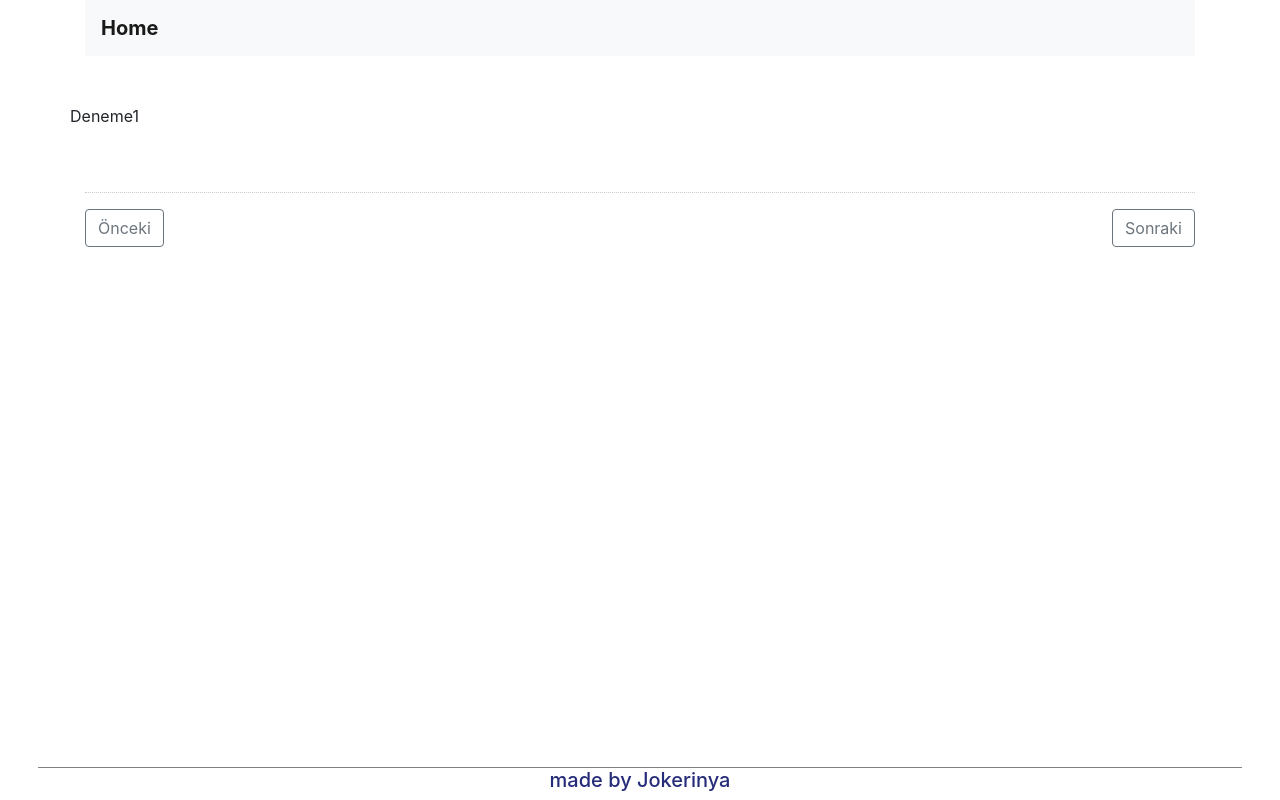
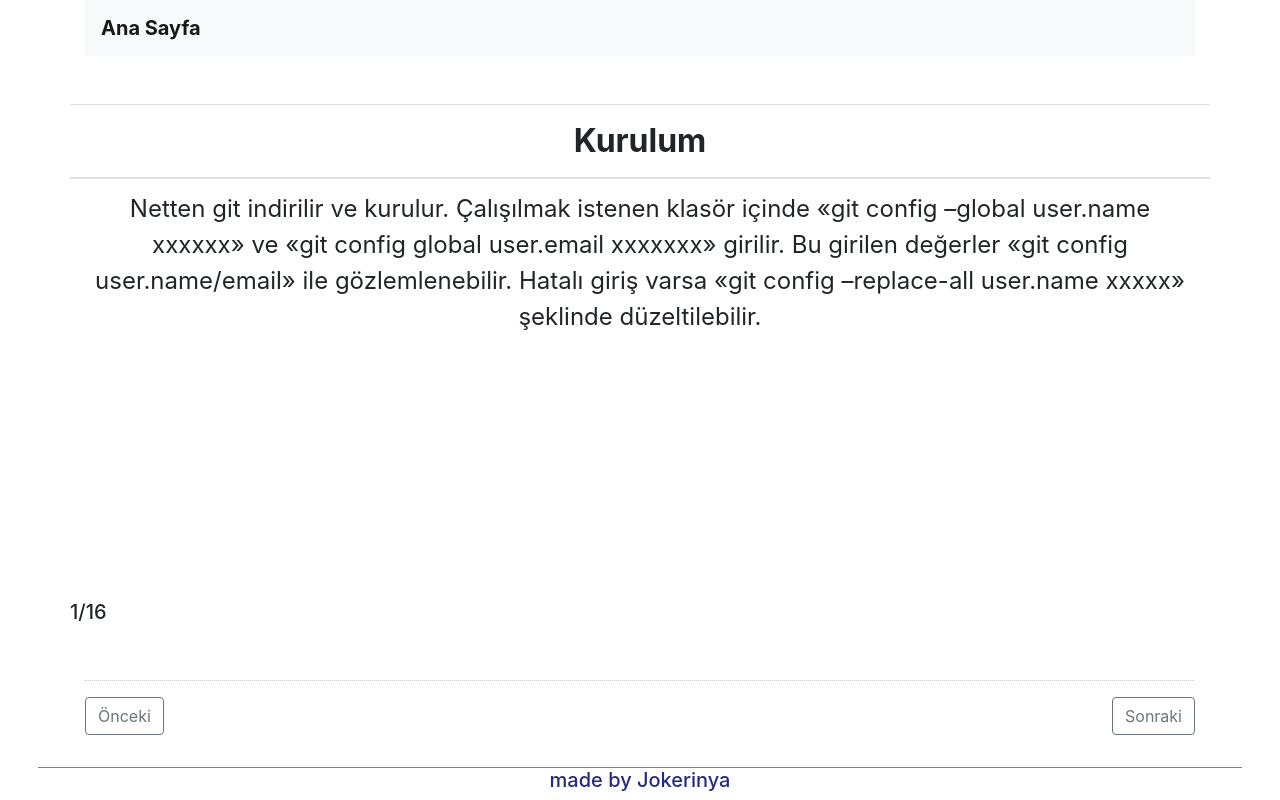
Before and after one commit to jokerinya2013/gitNotes, a Vue app in the folder my-slider/: page /slayts in a window 1280 px wide. Built offline with nearby package versions, Linux system fonts and the light colour scheme.

Commit message:
sistem çalışıyor makyaj yapılacak

```diff
--- a/my-slider/src/components/Header.vue
+++ b/my-slider/src/components/Header.vue
@@ -1,11 +1,11 @@
 <template>
-  <nav class="navbar navbar-light bg-light">
-    <a class="navbar-brand font-weight-bold" href="/">Home</a>
-  </nav>
+    <nav class="navbar navbar-light bg-light">
+        <a class="navbar-brand font-weight-bold" href="/">Ana Sayfa</a>
+    </nav>
 </template>
 
 <script>
 export default {
-  name: "app-header"
-};
+    name: 'app-header',
+}
 </script>
--- a/my-slider/src/slayts/Slayt.vue
+++ b/my-slider/src/slayts/Slayt.vue
@@ -1,54 +1,85 @@
 <template>
     <div>
         <div class="row mt-5 align-items-center">
-      <p>{{info[i].bas}}</p>
+            <table class="table" style="height: 30rem;">
+                <thead>
+                    <tr>
+                        <th scope="col" class="text-center baslik">{{ info[i].bas }}</th>
+                    </tr>
+                </thead>
+                <tbody>
+                    <tr>
+                        <td class="text-center bilgi">{{ info[i].bilgi }}</td>
+                    </tr>
+                </tbody>
+            </table>
+            <h5 class="float-right">{{ i + 1 }}/{{ info.length }}</h5>
         </div>
 
         <div class="mt-5 slayt_footer">
-      <button type="button" class="btn btn-outline-secondary float-left" @click="nav('prev')">Önceki</button>
+            <button
+                type="button"
+                class="btn btn-outline-secondary float-left"
+                :class="{ disabled: son }"
+                @click="nav('prev')"
+            >
+                Önceki
+            </button>
+
             <button
                 type="button"
                 class="btn btn-outline-secondary float-right"
+                :class="{ disabled: son }"
                 @click="nav('next')"
-      >Sonraki</button>
+            >
+                Sonraki
+            </button>
         </div>
     </div>
 </template>
 
 <script>
 /* burada js de yer alacak olan bilgiler dönecek. */
-import { info } from "./data";
+import { info } from './data'
 export default {
-  name: "Slayt",
+    name: 'Slayt',
     data() {
         return {
             info: info,
-      i: 0
-    };
+            i: 0,
+            son: false,
+        }
     },
     methods: {
         nav(side) {
-      if (side === "prev") {
+            if (side === 'prev') {
                 if (this.i === 0) {
-          this.i = 0;
+                    this.i = 0
                 } else {
-          this.i--;
+                    this.i--
                 }
             } else {
                 if (this.i === this.info.length - 1) {
-          this.i = this.info.length - 1;
+                    this.i = this.info.length - 1
                 } else {
-          this.i++;
+                    this.i++
                 }
             }
 
-      console.log(this.i);
+            console.log(this.i)
+        },
+    },
+    //son u düzenleyeceksin
 }
-  }
-};
 </script>
 
 <style scoped>
+.baslik {
+    font-size: 2rem;
+}
+.bilgi {
+    font-size: 1.5rem;
+}
 .slayt_footer {
     border-top: 1px dotted #cccccc;
     padding-top: 1rem;
--- a/my-slider/src/slayts/data.js
+++ b/my-slider/src/slayts/data.js
@@ -1,4 +1,97 @@
 export const info = [
-  { bas: "Deneme1", bilgi: "Naber nasılsın" },
-  { bas: "Deneme2", bilgi: "bu ikinci sınrada" }
-];
+    {
+        sıra: 1,
+        bas: 'Kurulum',
+        bilgi:
+            'Netten git indirilir ve kurulur. Çalışılmak istenen klasör içinde «git config –global user.name xxxxxx» ve «git config global user.email xxxxxxx» girilir. Bu girilen değerler «git config user.name/email» ile gözlemlenebilir. Hatalı giriş varsa «git config –replace-all user.name xxxxx» şeklinde düzeltilebilir.',
+    },
+    {
+        sıra: 2,
+        bas: 'Local Repo Oluşturma',
+        bilgi:
+            '«git init» ile  çalışılmak istenen klasör içinde git local repo su oluşturulur. «git add .» («git add dosya_ismi») Bu komut ile takip olan dosyaları stage kısmına alırız. Bu ekstra bir check-point tir. Bunu yapmadan commit yapamayız. Staged haldeyken commit yapmadan silmek istiyorsak; «git rm --cached dosya_ismi» ile silebiliriz. «git commit –m ‘’commit mesajı’’» bu commit eder. Anlamlı noktalarda commit edilmeli, sürekli commit yapılmamalıdır. Mesaj anlaşılır olmalı ki, sonradan baktığımız zaman ne yaptığımız belli olsun. «git log» ile ayrıntılı log geçmişini gözlemleriz. «git log –oneline» ile daha sade log geçmişi gözlemleriz.',
+    },
+    {
+        sıra: 3,
+        bas: 'Undoing Things-1',
+        bilgi:
+            '3 şekilde commit edilmiş bir işlemi değiştirebiliriz. Bunlar; Checkout->Revert->Reset. Safe den Unsafe e doğru gideceğiz.  Checkout: bununla gözlem yapma şansımız olur. Fakat değişiklik yapamayız. «git checkout log_numarası» bununla gözlemleriz. «git checkout master» ile master brancha geri döneriz. Revert: Bununla commiti commit ile geri düzeltiriz. Yani başka bir commit ile yapılmış olan işlemi tersine getiririz. «git revert log_numarı» bunu yaptığımız zaman bir uyarı ekranı benzeri bir ekran görürüz. Buna «:wq» ekleyip enterlayarak işlemi sonlandırabiliriz.',
+    },
+    {
+        sıra: 4,
+        bas: 'Undoing Things-2',
+        bilgi:
+            'Reset: bu işlemi yaparken dikkatli olmak gerekir çünkü geri dönüşü yoktur. «git reset log_numarası» Log numarasına kadar olanları commitleri tutar ondan sonra yapılmış olanları siler. Fakat editörde görmeye devam ederiz ve istersek yeni bir commit ile ekleyebiliriz. (Fazla commit yapmışsak ve azaltmak istiyorsak bir yöntem olabilir ama tavsiye etmem ) «git reset log_numarası --hard» bu commite kadar olanların hepsini siler geri dönüş yoktur.',
+    },
+    {
+        sıra: 5,
+        bas: 'Branches-1',
+        bilgi:
+            '«git branch isim» yeni branch ekler. «git branch –a» tüm branchları gösterir, listeler. «git checkout isim» isim branch ına geçiş yaptırır. «git checkout master» master brancha gider.',
+    },
+    {
+        sıra: 6,
+        bas: 'Branches-2',
+        bilgi:
+            'Hem yeni branch oluşturmak hem de o branch a geçiş yapmanın kolay yolu, «git checkout -b master»dır. Silmek için, master branch da olmak gerekir.Merge yapılmış bir branch ı silmek için «git branch -d isim», merge yapılmamış bir branchı silmek için «git branch -D isim» yapılmalıdır.',
+    },
+    {
+        sıra: 7,
+        bas: 'Merge',
+        bilgi:
+            'Her zaman mastardayken bu işlem yapılır. «git merge branch_ismi» eğer çakışma yoksa işlem tamamlanır. Eğer çakışma var ve uyarı veriyorsa, ilgili düzeltmeler yapıldıktan sonra «git add .» ve «git commit» yapılır. (-m ‘’mesaj’’ kısmına gerek yoktur. Bu yapılınca uyarı çıkacaktır. «:wq» yapılarak işlem tamamlanır.',
+    },
+    {
+        sıra: 8,
+        bas: 'Git Hub-1',
+        bilgi:
+            'Eğer bir projeye başlanıyorsa, önce github reposu oluşturulur sonra bu boş repo yerele clone yapılır. Bu sayede daha az işlem ile hem git başlatılmış olur hem de remote bağlantısı kurulmuş olur. İki şekilde yapılabilir. Localde projemiz var github a koyacağız yada localde yok git hub da bulunan (yada yeni boş oluşturduğumuz) repoyu locale çekeceğiz. Sırayla bakalım.',
+    },
+    {
+        sıra: 9,
+        bas: 'Git Hub-2',
+        bilgi:
+            'Burada ana mantığımız localdekini remote’a push yapmak. Git Hub da repo oluşturulur. Urlsi kopyalanır. Proje klasöründeki terminalden «git push url master» yapılır. (master branch ismi olarak geçer. Bu işlem 10sn kadar sürebilir.) Normalde yapılan her push komutunu «git push url master» şeklinde yapman gerekir. url yi her seferinde yazmak makul değil. Bu yüzden, url yi «remote» olarak tanımlayacağız.«git remote add origin url» şeklinde tanımlama yapılır. Origin repoya verdiğimiz isimdir. Herkes bu ismi kullanır. Artık «git push origin master» yapmak yeterlidir.',
+    },
+
+    {
+        sıra: 10,
+        bas: 'Git Hub-3',
+        bilgi:
+            'Şimdi ise senaryomuz, localde proje yok, github dan alacağız. Bu durumda başlangıç noktamız «clone» olacaktır.Önce github da repo oluşurulur. README ile birlikte oluşturulması tavsiye edilir. url kopyalanır.Yerelde projeyi oluşturulacağı klasöre git (yada bir üst klasöre). Tek yapmak gereken «git clone url». Artık repo hem local hem github da üstelik bağlantısı da kurulmuş şekilde.',
+    },
+
+    {
+        sıra: 11,
+        bas: 'Git Hub-4',
+        bilgi:
+            '«git remote -v» ile bağlantı gözlemlenebilir. Sonrasında «git push origin master» ile yapılan işlemleri iletebiliriz.',
+    },
+
+    {
+        sıra: 12,
+        bas: 'Git Hub Collobrating-1',
+        bilgi:
+            'Birden fazla kişi ile çalışılan projelerde, Localde bir repo var github ile uptodate tutmak için projemi «pull» yaparım. Master branchında «git pull origin master» ile bu işlemi gerçekleştiririm.',
+    },
+    {
+        sıra: 13,
+        bas: 'Git Hub Collobrating-2',
+        bilgi:
+            'Genelde yapılan değişiklikler master üzerinde yapılmaz. Bunun yerine projede çalıştığım alan ile ilgili localde yeni branch oluştururum. İstediğim işlemleri yaptıktan sonra «git push origin branch_ismi» ile yeni branchı ve yaptığım işlemleri push ederim. Sonra asıl yönetici bu değişiklikleri uygun görürse github üzerinden «merge» edecek.',
+    },
+
+    {
+        sıra: 14,
+        bas: 'Git Hub Fork-1',
+        bilgi:
+            'Aynı projenin kopyasını oluşturup, kendi github hesabımıza koymamızı sağlar. Public olan tüm repolara bu işlemi yapabiliriz. Sonra kendi repomuzdaki bu kopyayı yerele «clone» ederiz ve yerel yaptığımız işlemleri kendi repomuza «push» ederiz. Peki çalışmamız bitti ve artık asıl repo sahibine bunları iletmemiz gerekiyor. Bu durumda ne yapacağız? Cevap: «pull request» yapacağız.',
+    },
+    {
+        sıra: 15,
+        bas: 'Git Hub Fork-2',
+        bilgi:
+            'Git hub üzerinden «pull request» yaparız. Fakat burada bize doğal olarak «merge» yetkisi vermeyecektir. Bunu asıl yetkili yapacak. Asıl yetkili projenin «pull request» bölümünü kontrol edecek, burada yapılmış olan işlemleri görüp değerlendirecek ve uygun görürse «merge» yapacak ve işlem tamamlanmış olacak.',
+    },
+    { sıra: 16, bas: 'Son', bilgi: 'Notlar burada sona ermektedir. Bilgi paylaştıkça çoğalır...' },
+]
```
Also changed, not shown: my-slider/.eslintrc.js, 1 other file (tests, documents, lock files or other folders). Lines whose indentation alone changed are shown as unchanged.
